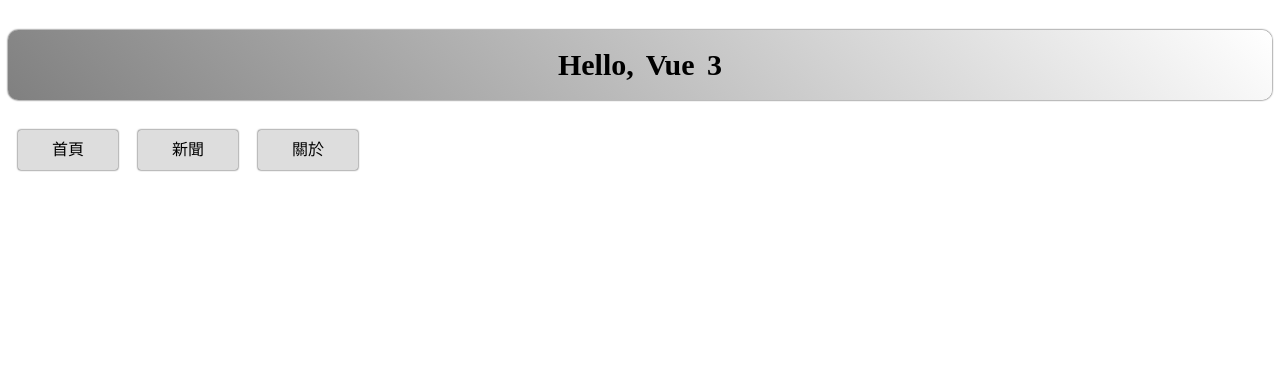
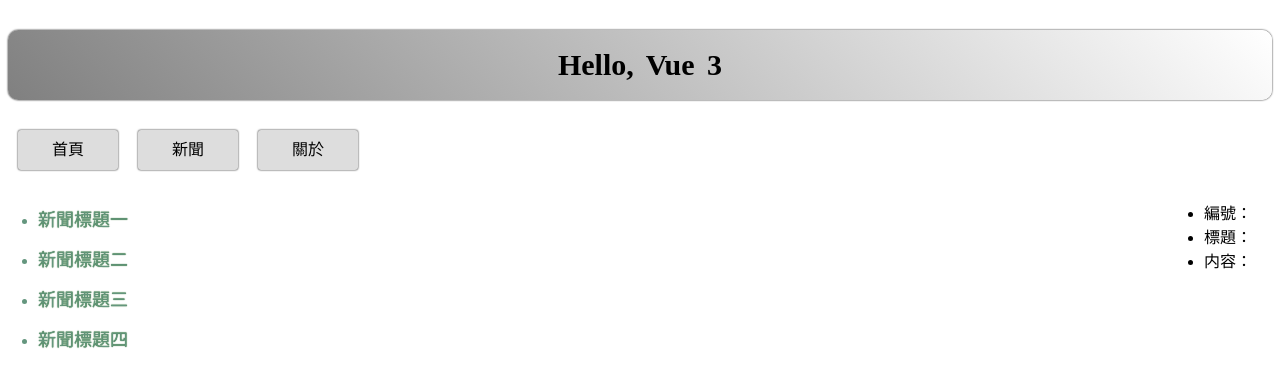
Before and after one commit to lightblueskyline/ShangGuiGu_YuShenXinBan_Vue3_2024, a Vue app in the folder code/vue3_test/: page /news/detail in a window 1280 px wide. Before the commit this address had no page. Shown: the top 386 px of the page. Built offline with nearby package versions, Linux system fonts and the light colour scheme.

Commit message:
2024/07/16

```diff
--- /dev/null
+++ b/code/vue3_test/src/pages/DetailProps.vue
@@ -0,0 +1,27 @@
+<template>
+    <ul class="news-list">
+        <li>編號：{{ id }}</li>
+        <li>標題：{{ title }}</li>
+        <li>内容：{{ content }}</li>
+    </ul>
+</template>
+
+<script setup lang="ts" name="Detail">
+defineProps(['id', 'title', 'content'])
+// defineProps({
+//     id: {
+//         type: String,
+//         required: true
+//     },
+//     title: {
+//         type: String,
+//         required: true
+//     },
+//     content: {
+//         type: String,
+//         required: true
+//     }
+// })
+</script>
+
+<style scoped></style>
--- a/code/vue3_test/src/pages/News.vue
+++ b/code/vue3_test/src/pages/News.vue
@@ -18,9 +18,20 @@
                 <!--第一種寫法-->
                 <!-- <router-link :to="`/news/detail/${item.ID}/${item.title/${item.content}`">{{ item.title }}</router-link> -->
                 <!--第二種寫法 params-->
-                <router-link :to="{
+                <!-- <router-link :to="{
                     name: 'detailParamsPage',
                     params: {
+                        id: item.ID,
+                        title: item.title,
+                        content: item.content
+                    }
+                }">
+                    {{ item.title }}
+                </router-link> -->
+                <!-- 路由的 Props - query 配置 -->
+                <router-link :to="{
+                    name: 'detailPropsPage',
+                    query: {
                         id: item.ID,
                         title: item.title,
                         content: item.content
--- a/code/vue3_test/src/router/index.ts
+++ b/code/vue3_test/src/router/index.ts
@@ -22,10 +22,28 @@
                 //     path: 'detail', // 子級無需 '/'
                 //     component: () => import("../pages/DetailQuery.vue")
                 // },
+                // {
+                //     name: 'detailParamsPage', // 此情形，只能使用命名路由
+                //     path: 'detail/:id/:title/:content?', // 子級無需 '/'
+                //     component: () => import("../pages/DetailParams.vue")
+                // },
+                // {
+                //     // 路由的 Props 配置
+                //     name: 'detailPropsPage', // 此情形，只能使用命名路由
+                //     path: 'detail/:id/:title/:content?', // 子級無需 '/'
+                //     component: () => import("../pages/DetailProps.vue"),
+                //     // 第一種寫法：將路由收到的所有 params 參數作爲 props 傳遞給路由組件
+                //     // props: true // props: true，將路由參數傳遞給子組件
+                // },
                 {
-                    name: 'detailParamsPage', // 此情形，只能使用命名路由
-                    path: 'detail/:id/:title/:content?', // 子級無需 '/'
-                    component: () => import("../pages/DetailParams.vue")
+                    // 路由的 Props 配置
+                    name: 'detailPropsPage', // 此情形，只能使用命名路由
+                    path: 'detail', // 子級無需 '/'
+                    component: () => import("../pages/DetailProps.vue"),
+                    // 第二種寫法：自行決定將什麽作爲 props 傳遞給路由組件
+                    props(route) {
+                        return route.query
+                    }
                 },
             ]
         },
```
